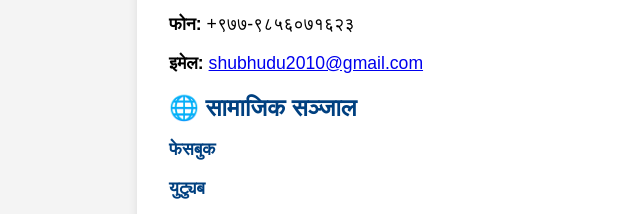
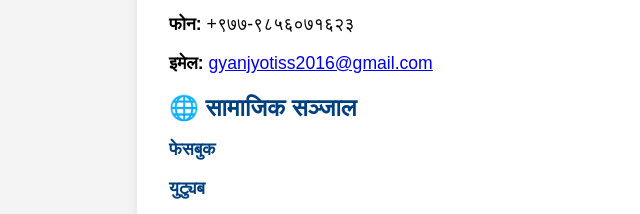
Before and after one commit to Sena201/ShreeGyanJyoti2, a plain HTML site: page nepalicontact.html in a window 1280 px wide. Shown: the part 290-504 px from the top of the page, 71-711 px from the left. Drawn offline with Linux system fonts and the light colour scheme.

Commit message:
Update nepalicontact.html

```diff
--- a/nepalicontact.html
+++ b/nepalicontact.html
@@ -87,7 +87,7 @@
   <main>
     <h2>📞 सम्पर्क जानकारी</h2>
     <p><strong>फोन:</strong> +९७७-९८५६०७१६२३</p>
-    <p><strong>इमेल:</strong> <a href="mailto:shubhudu2010@gmail.com">shubhudu2010@gmail.com</a></p>
+    <p><strong>इमेल:</strong> <a href="mailto:gyanjyotiss2016@gmail.com">gyanjyotiss2016@gmail.com</a></p>
 
     <h2>🌐 सामाजिक सञ्जाल</h2>
     <div class="social-icons">
```
